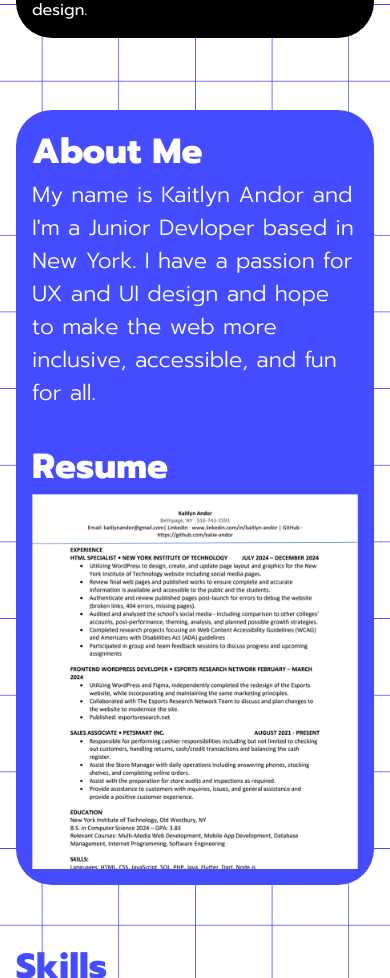
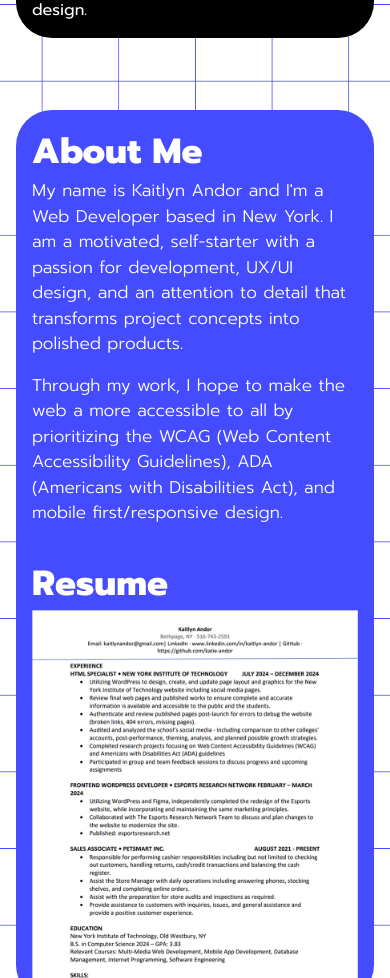
Before and after one commit to katie-andor/Portfolio-2.0, a React (Vite) app in the folder portfolio-2.0/: page / in a window 390 px wide. Shown: the part 3217-4195 px from the top of the page. Built offline with nearby package versions, Linux system fonts and the light colour scheme.

Commit message:
added about me text and is also responsive

```diff
--- a/portfolio-2.0/src/App.jsx
+++ b/portfolio-2.0/src/App.jsx
@@ -178,9 +178,10 @@ function App() {
         <div className="grid md:grid-cols-1 lg:grid-cols-2 m-4 md:m-8 text-white text-[35px] sm:text-[45px] font-extrabold">
           <div className="mt-4 lg:mt-4">
             <h2 id="aboutme-section" className="text-[35px] sm:text-[45px]">About Me</h2>
-            <p className="mb-4 text-[22px] font-light">
-              My name is Kaitlyn Andor and I'm a Junior Devloper based in New York. I have a passion for UX and UI design and hope to make the web more inclusive, accessible, and fun for all.
+            <p className="mb-4 text-[17px] sm:text-[22px] font-light">
+              My name is Kaitlyn Andor and I'm a Web Developer based in New York. I am a motivated, self-starter with a passion for development, UX/UI design, and an attention to detail that transforms project concepts into polished products.
             </p>
+            <p p className="mb-4 text-[17px] sm:text-[22px] font-light">Through my work, I hope to make the web a more accessible to all by prioritizing the WCAG (Web Content Accessibility Guidelines), ADA (Americans with Disabilities Act), and mobile first/responsive design.</p>
           </div>
           <div className="mt-4 lg:mt-4">
             <h2 className="ml-0 lg:ml-6 text-[35px] sm:text-[45px]">Resume</h2>
```
